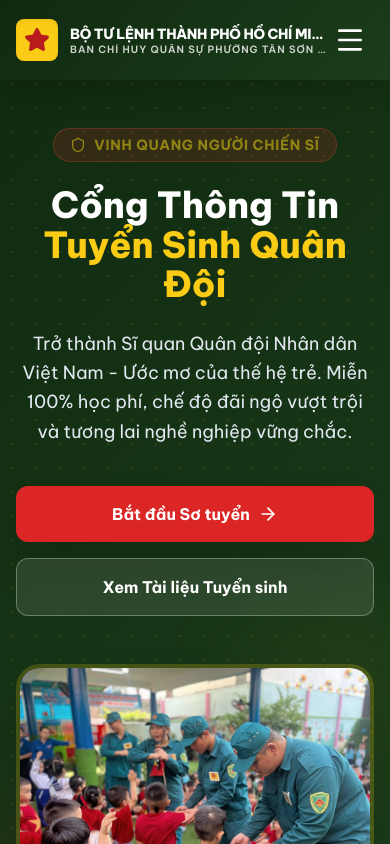
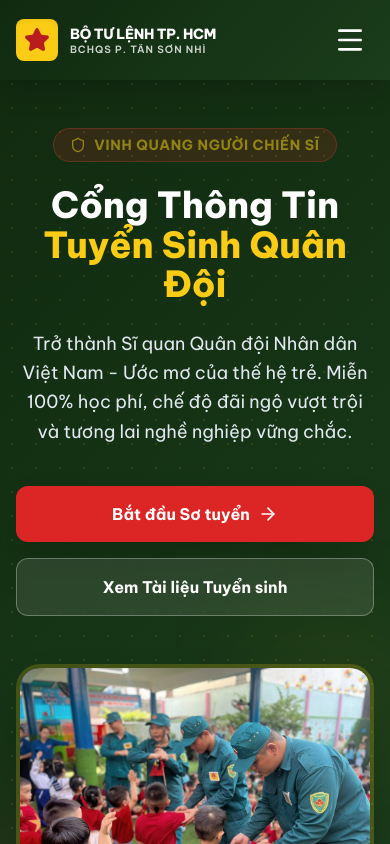
Before and after one commit to DaoNgocAnhKhoi/tsqs-2026, a React (Vite) app: page / in a window 390 px wide. Shown: the top 844 px of the page. Built offline with nearby package versions, Linux system fonts and the light colour scheme.

Commit message:
fix Responsive 2

```diff
--- a/App.tsx
+++ b/App.tsx
@@ -278,7 +278,7 @@ const App: React.FC = () => {
               <div className="min-w-0 leading-tight">
                 {/* MOBILE */}
                 <span className="block sm:hidden text-sm font-extrabold uppercase tracking-tight truncate">
-                  Bộ tư lệnh Thành phố Hồ Chí Minh
+                  BỘ TƯ LỆNH TP. HCM
                 </span>
 
                 {/* DESKTOP */}
@@ -288,7 +288,7 @@ const App: React.FC = () => {
 
                 {/* SUBTITLE */}
                 <span className="block text-[10px] sm:text-[11px] uppercase tracking-widest opacity-80 font-semibold truncate">
-                  <span className="sm:hidden">Ban chỉ huy Quân sự Phường Tân Sơn Nhì</span>
+                  <span className="sm:hidden">BCHQS P. TÂN SƠN NHÌ</span>
                   <span className="hidden sm:inline">
                     Ban chỉ huy Quân sự Phường Tân Sơn Nhì
                   </span>
```
